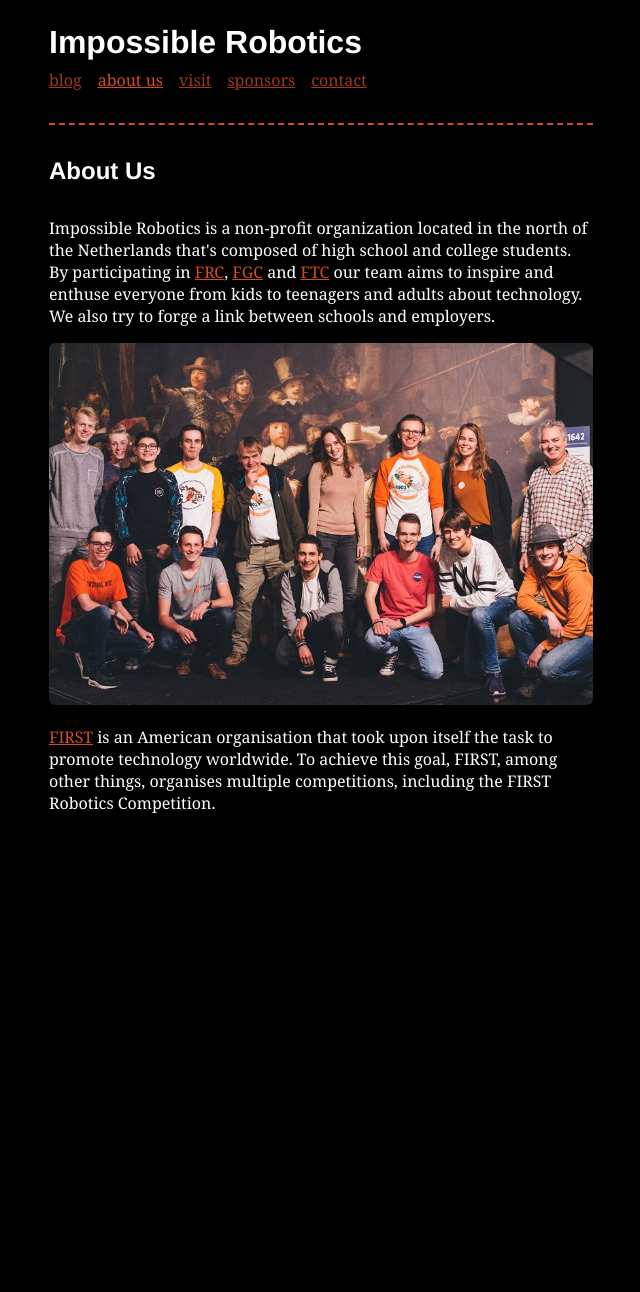
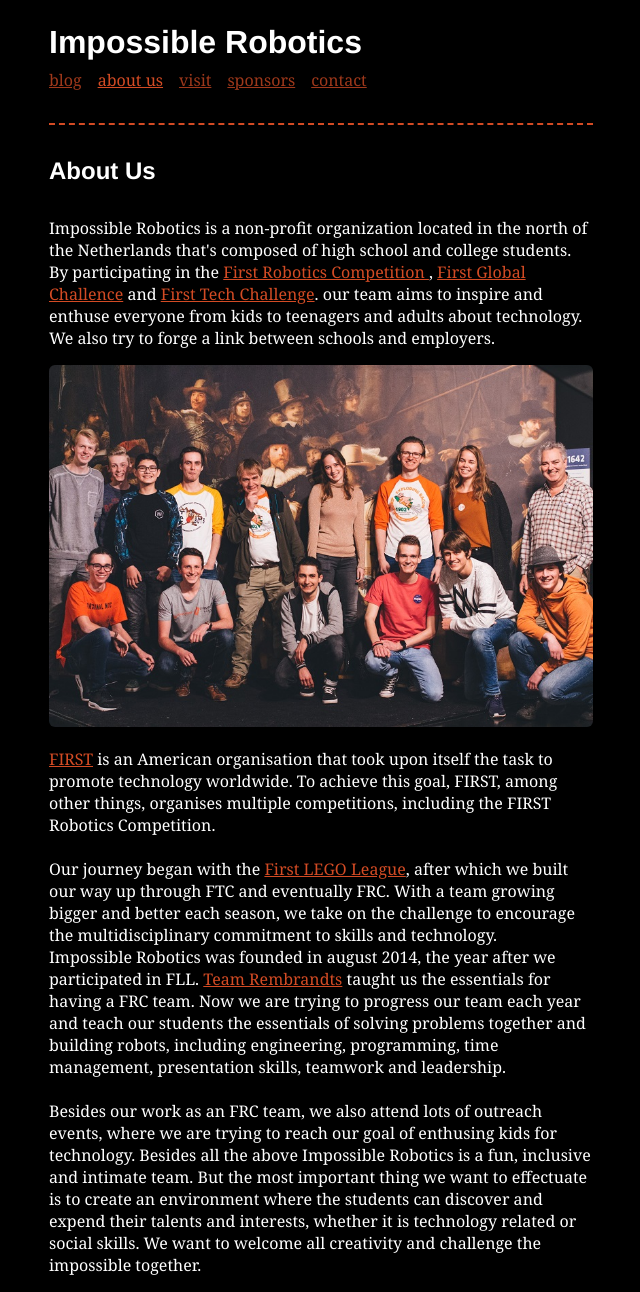
Before and after one commit to Impossible-Robotics-5412/impossiblerobotics.nl, a SvelteKit app: page /about in a window 1280 px wide. Shown: the whole page, without its empty margins (319-959 px from the left). Before the commit the page ends 830 px from the top, so only its background shows below. Built offline with nearby package versions, Linux system fonts and the light colour scheme.

Commit message:
Update /about page with more information

```diff
--- a/src/routes/about/+page.svelte
+++ b/src/routes/about/+page.svelte
@@ -11,21 +11,49 @@
 
 <p>
 	Impossible Robotics is a non-profit organization located in the north of the Netherlands that's
-	composed of high school and college students. By participating in
-	<Link openInNewTab href="https://www.firstinspires.org/robotics/frc">FRC</Link>,
-	<Link openInNewTab href="https://first.global">FGC</Link> and
-	<Link openInNewTab href="https://www.firstinspires.org/robotics/ftc">FTC</Link>
-	our team aims to inspire and enthuse everyone from kids to teenagers and adults about technology. We
-	also try to forge a link between schools and employers.
+	composed of high school and college students. By participating in the
+	<Link openInNewTab href="https://www.firstinspires.org/robotics/frc">
+		First Robotics Competition
+	</Link>,
+	<Link openInNewTab href="https://first.global">First Global Challence</Link> and
+	<Link openInNewTab href="https://www.firstinspires.org/robotics/ftc">First Tech Challenge</Link>.
+	our team aims to inspire and enthuse everyone from kids to teenagers and adults about technology.
+	We also try to forge a link between schools and employers.
 </p>
-
 <img src="{base}/pages/about/team.jpg" alt="Our team" />
-
 <p>
 	<Link openInNewTab href="https://www.firstinspires.org/robotics/frc">FIRST</Link>
 	is an American organisation that took upon itself the task to promote technology worldwide. To achieve
 	this goal, FIRST, among other things, organises multiple competitions, including the FIRST Robotics
 	Competition.
+</p>
+<br />
+<p>
+	Our journey began with the <Link openInNewTab href="https://www.firstinspires.org/robotics/fll"
+		>First LEGO League</Link
+	>, after which we built our way up through FTC and eventually FRC. With a team growing bigger and
+	better each season, we take on the challenge to encourage the multidisciplinary commitment to
+	skills and technology.
+</p>
+<p>
+	Impossible Robotics was founded in august 2014, the year after we participated in FLL. <Link
+		openInNewTab
+		href="https://teamrembrandts.com"
+	>
+		Team Rembrandts
+	</Link>
+	taught us the essentials for having a FRC team. Now we are trying to progress our team each year and
+	teach our students the essentials of solving problems together and building robots, including engineering,
+	programming, time management, presentation skills, teamwork and leadership.
+</p>
+<br />
+<p>
+	Besides our work as an FRC team, we also attend lots of outreach events, where we are trying to
+	reach our goal of enthusing kids for technology. Besides all the above Impossible Robotics is a
+	fun, inclusive and intimate team. But the most important thing we want to effectuate is to create
+	an environment where the students can discover and expend their talents and interests, whether it
+	is technology related or social skills. We want to welcome all creativity and challenge the
+	impossible together.
 </p>
 
 <style>
```
Also changed, not shown: 13 other files (tests, documents, lock files or other folders).
